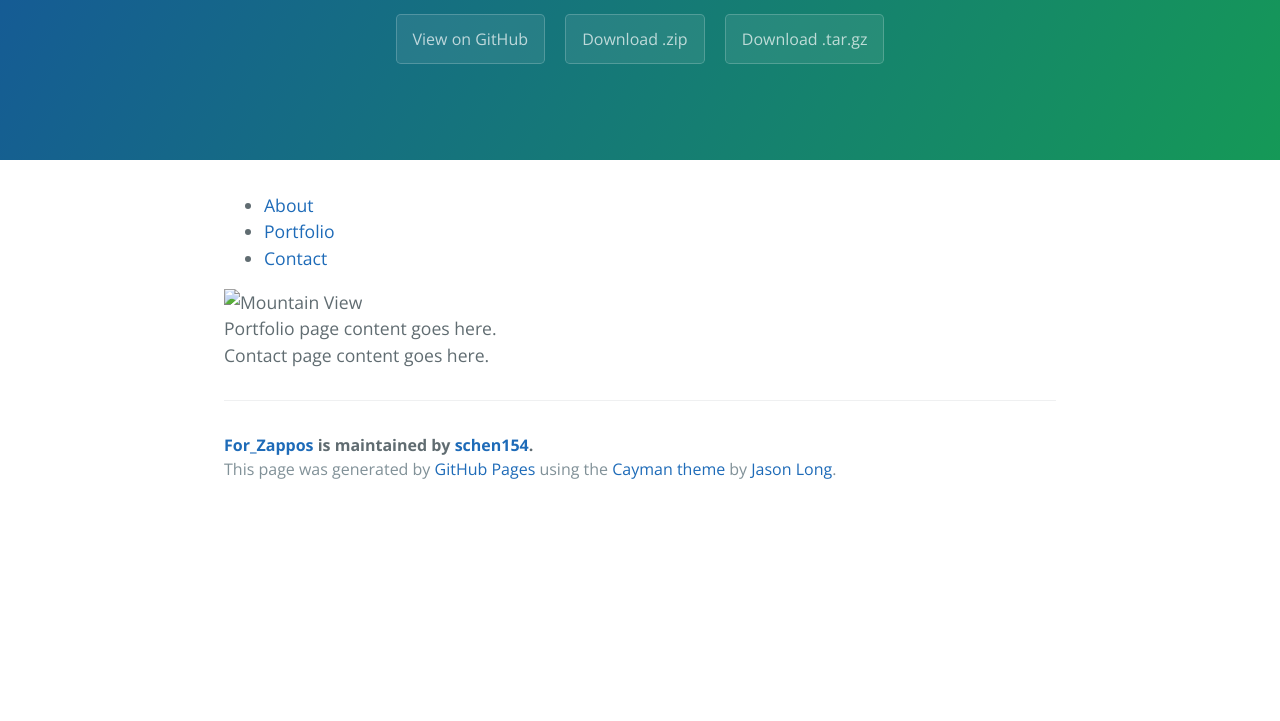
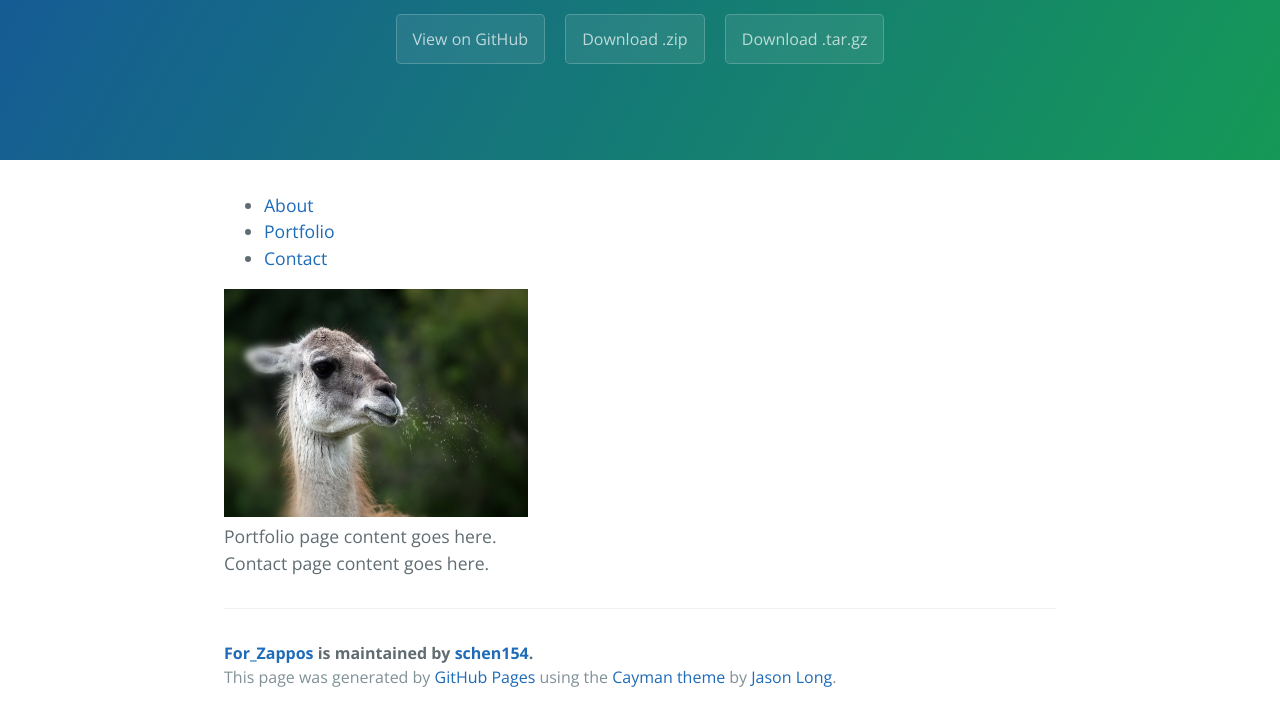
Before and after one commit to schen154/For_Zappos, a plain HTML site: page index.html in a window 1280 px wide. Shown: the part 176-897 px from the top of the page. Before the commit the page ends 800 px from the top, so only its background shows below. Drawn offline with nearby package versions, Linux system fonts and the light colour scheme; some packages are replaced by stand-ins of ours; the site is published under a folder, as on GitHub Pages, so addresses that start at the root find nothing; a script that the page names is missing.

Commit message:
update images

```diff
--- a/index.html
+++ b/index.html
@@ -32,7 +32,7 @@
 
       <div id="page1">
         <a id="about" class="smooth"></a>
-          <img src="/images/spitting-llama.jpg" alt="Mountain View" style="width:304px;height:228px;">
+          <img src="./spitting-llama.jpg" alt="Mountain View" style="width:304px;height:228px;">
 
       </div>
 
```
Also changed, not shown: spitting-llama.jpg (added).
